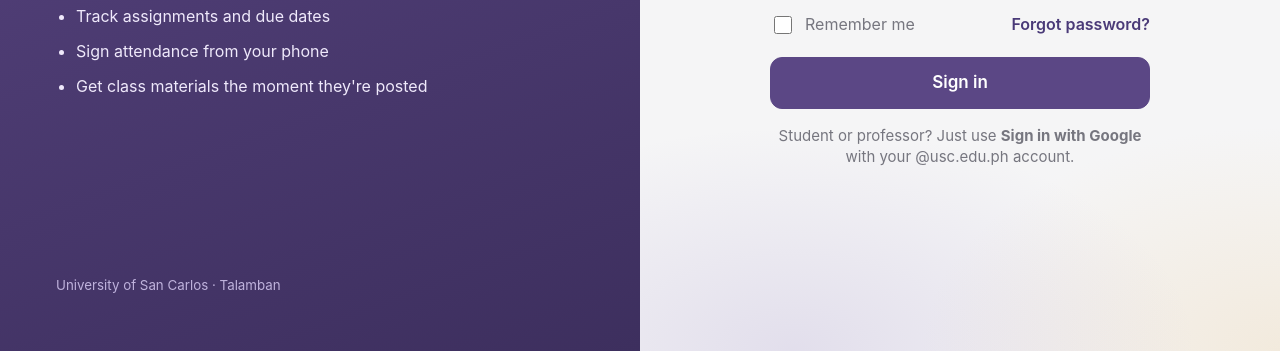
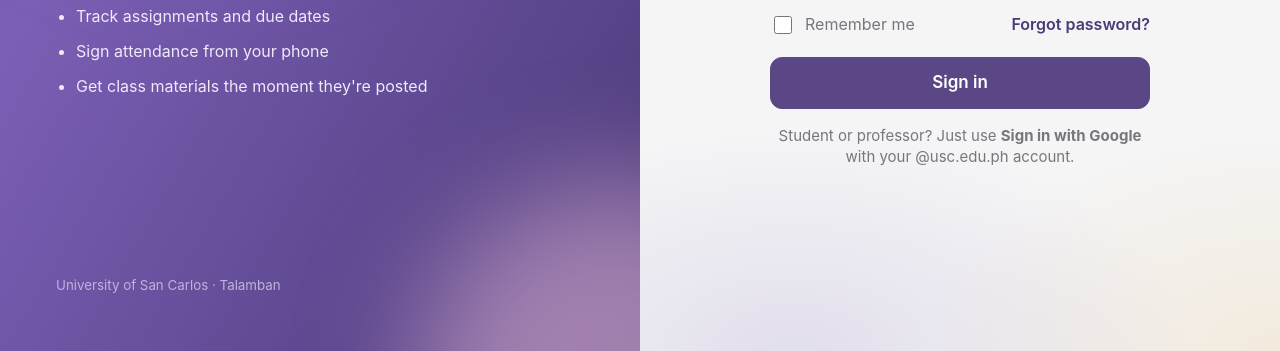
Before and after one commit to vinleopacs/AcadTrack-WebApp-G6, a website: page public/index.html in a window 1280 px wide. Shown: the part 449-800 px from the top of the page. Drawn offline with Linux system fonts and the light colour scheme; no server answers.

Commit message:
Animate the sign-in page with a moving gradient

```diff
--- a/public/styles.css
+++ b/public/styles.css
@@ -2437,6 +2437,72 @@ a.btn {
   display: none;
 }
 
+.login-hero,
+.login::before {
+  position: relative;
+  overflow: hidden;
+  isolation: isolate;
+  background: linear-gradient(120deg, #3d2f5e, #5b4785, #7b5fb5, #4a3a78, #2f2450);
+  background-size: 300% 300%;
+  animation: login-flow 16s ease-in-out infinite;
+}
+
+.login-hero::before,
+.login-hero::after {
+  content: "";
+  position: absolute;
+  z-index: -1;
+  width: 420px;
+  height: 420px;
+  border-radius: 50%;
+  filter: blur(60px);
+  opacity: 0.55;
+  animation: login-float 18s ease-in-out infinite alternate;
+}
+
+.login-hero::before {
+  top: -120px;
+  left: -80px;
+  background: #a98be0;
+}
+
+.login-hero::after {
+  right: -120px;
+  bottom: -100px;
+  background: #e7b8d8;
+  animation-duration: 22s;
+  animation-direction: alternate-reverse;
+}
+
+@keyframes login-flow {
+  0%, 100% { background-position: 0% 50%; }
+  50% { background-position: 100% 50%; }
+}
+
+@keyframes login-float {
+  0% { transform: translate(0, 0) scale(1); }
+  50% { transform: translate(120px, 80px) scale(1.15); }
+  100% { transform: translate(40px, 200px) scale(0.9); }
+}
+
+@media (max-width: 899px) {
+  .login::before {
+    content: "";
+    position: fixed;
+    inset: 0;
+    z-index: -1;
+  }
+}
+
+@media (prefers-reduced-motion: reduce) {
+  .login-hero,
+  .login::before,
+  .login-hero::before,
+  .login-hero::after {
+    animation: none;
+  }
+}
+
 .login-pill {
   display: inline-block;
   margin-bottom: 14px;
@@ -2471,7 +2537,6 @@ a.btn {
     flex-direction: column;
     justify-content: space-between;
     padding: 56px;
-    background: linear-gradient(160deg, var(--accent), #3d2f5e);
     color: #fff;
   }
 
```
